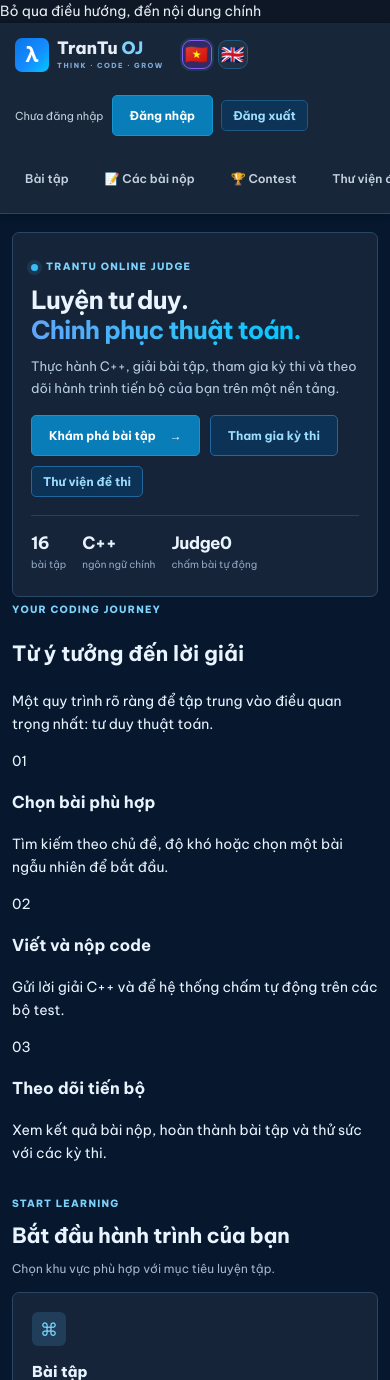
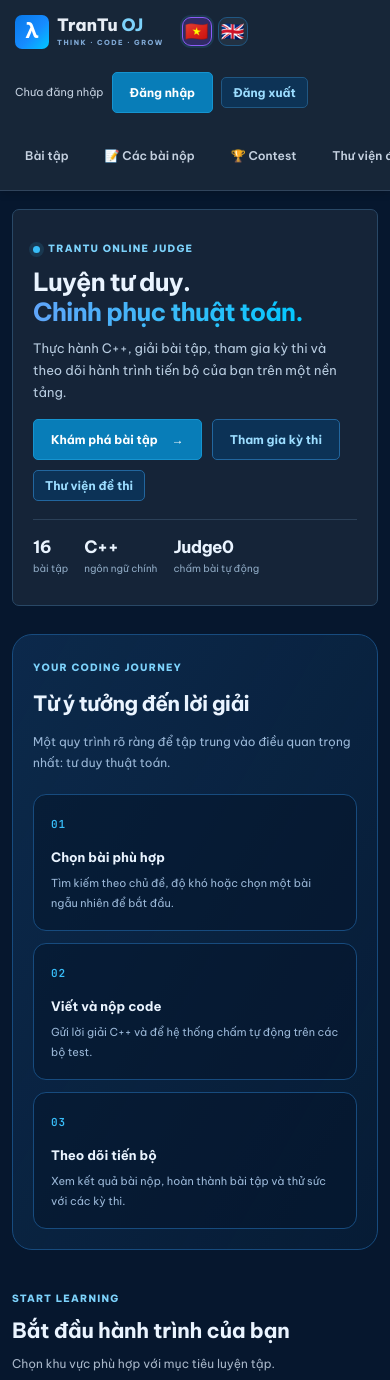
Before and after one commit to anhcuongthu-crypto/TranTuanTu-Online-Judge, a Flask app: page / in a window 390 px wide; the page is wider, and only the part inside the window is pictured. Shown: the top 1380 px of that part. Run offline with Flask 3, Linux system fonts and the light colour scheme; some libraries are stand-ins or nearby versions.

Commit message:
Polish responsive homepage and accessibility styles

```diff
--- a/static/style.css
+++ b/static/style.css
@@ -2289,3 +2289,81 @@ footer {
 .home-shortcut-link { margin-top:auto; padding-top:15px; color:#7dd3fc; font-size:11px; font-weight:700; }
 @media(max-width:900px) { .home-shortcut-grid { grid-template-columns:repeat(2,minmax(0,1fr)); } }
 @media(max-width:560px) { .page-heading { padding:17px; } .page-heading h1 { font-size:24px; } .home-shortcut-grid { grid-template-columns:1fr; } }
+
+
+/* =========================================
+   POLISH PASS · HOMEPAGE + ACCESSIBILITY
+   ========================================= */
+.skip-link {
+    position: fixed;
+    z-index: 1000;
+    top: 10px;
+    left: 10px;
+    padding: 10px 14px;
+    border-radius: 9px;
+    color: #06172e;
+    background: #7dd3fc;
+    font-weight: 800;
+    transform: translateY(-160%);
+    transition: transform .18s ease;
+}
+.skip-link:focus { transform: translateY(0); }
+.clue-nav > a[aria-current="page"] {
+    color: #7dd3fc;
+    position: relative;
+}
+.clue-nav > a[aria-current="page"]::after {
+    content: "";
+    position: absolute;
+    left: 0;
+    right: 0;
+    bottom: -8px;
+    height: 2px;
+    border-radius: 2px;
+    background: #38bdf8;
+}
+.hero { grid-template-columns: minmax(0, 1.08fr) minmax(300px, .92fr); }
+.hero-art { min-width: 0; }
+.hero-art .code-window { max-width: 370px; }
+.home-workflow {
+    display: grid;
+    grid-template-columns: minmax(220px, .8fr) minmax(0, 1.7fr);
+    gap: 34px;
+    align-items: center;
+    margin: 38px 0 48px;
+    padding: 28px;
+    border: 1px solid #174b7e;
+    border-radius: 20px;
+    background: linear-gradient(120deg, rgba(12,43,78,.9), rgba(7,29,55,.78));
+}
+.workflow-intro h2 { margin: 9px 0; font-size: clamp(21px, 2.4vw, 29px); letter-spacing: -.7px; }
+.workflow-intro p { margin: 0; color: #9bb8d8; font-size: 12px; line-height: 1.8; }
+.workflow-steps { display: grid; grid-template-columns: repeat(3, minmax(0, 1fr)); gap: 12px; }
+.workflow-step { min-width: 0; padding: 17px; border: 1px solid #174b7e; border-radius: 13px; background: rgba(4,20,43,.55); }
+.workflow-number { color: #38bdf8; font: 800 11px 'JetBrains Mono', monospace; letter-spacing: 1px; }
+.workflow-step h3 { margin: 12px 0 6px; color: #eaf4ff; font-size: 13px; }
+.workflow-step p { margin: 0; color: #9bb8d8; font-size: 11px; line-height: 1.75; }
+.home-shortcut-card:focus-visible { outline: 2px solid #7dd3fc; outline-offset: 3px; }
+@media (max-width: 900px) {
+    .hero { grid-template-columns: 1fr; }
+    .hero-art { max-width: 480px; width: 100%; margin: 4px auto 0; }
+    .home-workflow { grid-template-columns: 1fr; gap: 20px; }
+}
+@media (max-width: 620px) {
+    .hero { padding: 27px 20px; }
+    .hero-art { height: 250px; }
+    .hero-art .code-window { width: min(100%, 340px); transform: rotate(0); }
+    .hero-art .code-window pre { padding: 13px 14px; font-size: 9px; }
+    .chip-one { right: 0; top: 2px; }
+    .chip-two { left: 0; bottom: 2px; }
+    .home-workflow { padding: 20px; margin: 28px 0 36px; }
+    .workflow-steps { grid-template-columns: 1fr; }
+}
+@media (prefers-reduced-motion: reduce) {
+    *, *::before, *::after {
+        scroll-behavior: auto !important;
+        animation-duration: .01ms !important;
+        animation-iteration-count: 1 !important;
+        transition-duration: .01ms !important;
+    }
+}
```
